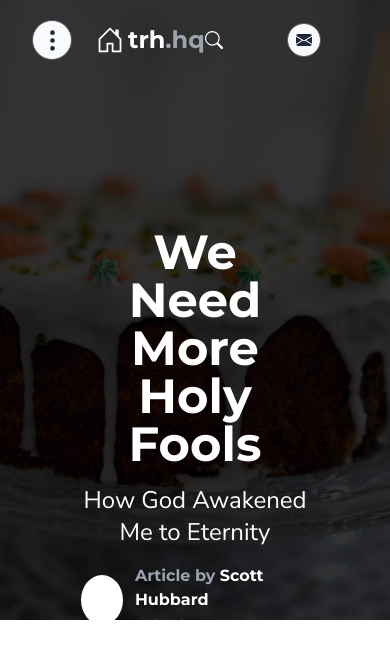
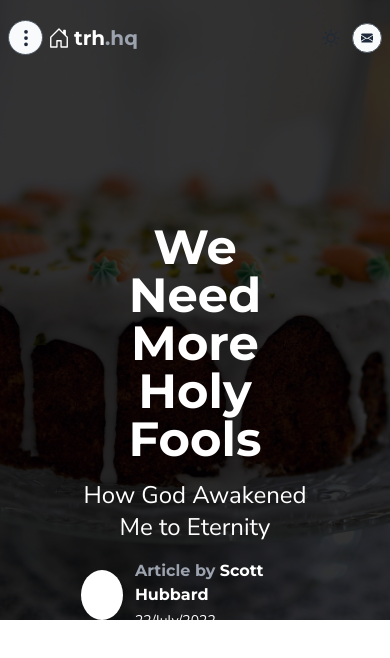
Before and after one commit to TRH-HQ/TRH-website-project, a Next.js app in the folder app_client/: page /home-page/components/Hero in a window 390 px wide. Shown: the top 658 px of the page. Built offline with nearby package versions, Linux system fonts and the light colour scheme.

Commit message:
refactor: dev progress | implementing page responsiveness

```diff
--- a/app_client/components/ThemeSwitcher.jsx
+++ b/app_client/components/ThemeSwitcher.jsx
@@ -1,6 +1,6 @@
 import React, { useState, useEffect } from 'react';
 
-function ThemeSwitcher({ isHero }) {
+function ThemeSwitcher({ isHeroNav }) {
   const storedTheme = window.localStorage.getItem('prefered-theme');
 
   const checkTheme = () => {
@@ -47,8 +47,8 @@ function ThemeSwitcher({ isHero }) {
     <>
       <div className="theme-switcher flex items-center">
         <button
-          className={`dark-mode-switch cursor-pointer custom-text-color_primary ${
-            !isLight && 'hidden'
+          className={`dark-mode-switch cursor-pointer  ${!isLight && 'hidden'} ${
+            isHeroNav ? 'text-white' : 'custom-text-color_primary'
           }
             `}
           onClick={setDarkTheme}
@@ -68,7 +68,7 @@ function ThemeSwitcher({ isHero }) {
         <button
           className={`light-mode-switch cursor-pointer custom-text-color_primary ${
             isLight && 'hidden'
-          }
+          } ${isHeroNav && 'text-white'}
             `}
           onClick={setLightTheme}
         >
--- a/app_client/pages/about-us/components/AboutTop.jsx
+++ b/app_client/pages/about-us/components/AboutTop.jsx
@@ -3,16 +3,16 @@ import React from 'react';
 function AboutTop() {
   return (
     <section>
-      <div className="about-top min-h-[400px] custom-background_black mt-50px pt-[100px] pb-[50px] mb-100px w-full">
+      <div className="about-top min-h-[400px] p-4 custom-background_black mt-50px pt-[100px] pb-[50px] mb-100px w-full">
         <div className="video-area">
-          <div className="w-2/5 bg-slate-500 mx-auto h-[300px]">
+          <div className="w-full h-[230px] xsm:w-4/5 xsm:h-[250px] sm:w-[450px] sm:h-[300px] bg-slate-500 mx-auto">
             Lorem ipsum dolor sit amet consectetur adipisicing elit. Aspernatur dolorum corporis
             recusandae vero officiis sit quo consequatur provident minima molestias?
           </div>
         </div>
       </div>
-      <div className="mx-auto w-3/5">
-        <div className="page-header text-center text-5xl mt-12 font-bold montserrat mb-[-16px]">
+      <div className="mx-auto w-full md:w-4/5 lg:w-3/5 px-[10px]">
+        <div className="page-header text-center text-4xl sm:text-5xl mt-12 font-bold montserrat mb-[-16px]">
           <span>About The Reformer's House</span>
         </div>
       </div>
--- a/app_client/pages/about-us/index.jsx
+++ b/app_client/pages/about-us/index.jsx
@@ -9,7 +9,7 @@ function AboutPage() {
   return (
     <MainNavbarLayout pageName="about-page w-full">
       <AboutTop />
-      <div className="w-3/5 mx-auto">
+      <div className="w-full sm:w-4/5 lg:w-3/5 mx-auto">
         <AboutText />
       </div>
     </MainNavbarLayout>
--- a/app_client/pages/home-page/components/HeroNav.jsx
+++ b/app_client/pages/home-page/components/HeroNav.jsx
@@ -1,14 +1,14 @@
 import React, { useState, useContext } from 'react';
 import Link from 'next/link';
+import dynamic from 'next/dynamic';
 import NavLinks from '../../../components/layout/NavLinks';
 import { SetMainOverlayContext } from '../../../contexts/MainOverlayContext';
 
-// import dynamic from 'next/dynamic';
 // import ThemeSwitcher from './ThemeSwitcher';
 
-// const DynamicThemeSwitcher = dynamic(() => import('../../../componenets/ThemeSwitcher'), {
-//   ssr: false
-// });
+const DynamicThemeSwitcher = dynamic(() => import('../../../components/ThemeSwitcher'), {
+  ssr: false
+});
 
 function HeroNavbar() {
   const { showMainOverlay, showContactsMenu } = useContext(SetMainOverlayContext);
@@ -28,18 +28,21 @@ function HeroNavbar() {
   }
 
   return (
-    <nav className="w-full py-2 px-8 flex bg-transparent hero-nav">
-      <aside className="left-side flex items-center">
+    <nav
+      className="w-full py-2 flex bg-transparent hero-nav
+     px-2 lg:px-8"
+    >
+      <aside className="left-side flex items-center mr-auto xl:mr-0">
         <button
-          className="mr-6 menu-button bg-gray-50 border-gray-600 rounded-full p-[7px] w-[40px] h-[40px] border"
+          className="lg:mr-6 mr-[5px] menu-button bg-gray-50 border-gray-600 rounded-full
+          w-[35px] h-[35px] p-[7px] lg:w-[40px] lg:h-[40px] border"
           onClick={showMainOverlay}
         >
           <svg
             xmlns="http://www.w3.org/2000/svg"
-            width="25"
-            height="25"
             fill="currentColor"
-            className="bi bi-three-dots-vertical text-slate-800"
+            className="bi bi-three-dots-vertical text-slate-800 w-[20px] h-[20px]
+            lg:h-[25px] lg:w-[25px]"
             viewBox="0 0 16 16"
           >
             <path d="M9.5 13a1.5 1.5 0 1 1-3 0 1.5 1.5 0 0 1 3 0zm0-5a1.5 1.5 0 1 1-3 0 1.5 1.5 0 0 1 3 0zm0-5a1.5 1.5 0 1 1-3 0 1.5 1.5 0 0 1 3 0z" />
@@ -50,15 +53,13 @@ function HeroNavbar() {
             <div className="brand-details flex items-center">
               <svg
                 xmlns="http://www.w3.org/2000/svg"
-                width="28"
-                height="28"
                 fill="currentColor"
-                className="bi bi-house-door text-white"
+                className="bi bi-house-door text-white w-[22px] h-[22px]"
                 viewBox="0 0 16 16"
               >
                 <path d="M8.354 1.146a.5.5 0 0 0-.708 0l-6 6A.5.5 0 0 0 1.5 7.5v7a.5.5 0 0 0 .5.5h4.5a.5.5 0 0 0 .5-.5v-4h2v4a.5.5 0 0 0 .5.5H14a.5.5 0 0 0 .5-.5v-7a.5.5 0 0 0-.146-.354L13 5.793V2.5a.5.5 0 0 0-.5-.5h-1a.5.5 0 0 0-.5.5v1.293L8.354 1.146zM2.5 14V7.707l5.5-5.5 5.5 5.5V14H10v-4a.5.5 0 0 0-.5-.5h-3a.5.5 0 0 0-.5.5v4H2.5z" />
               </svg>
-              <div className="ml-1 text-2xl font-bold montserrat text-white">
+              <div className="ml-1 text-[20px] lg:text-2xl font-bold montserrat text-white">
                 trh<span className="text-gray-400">.hq</span>{' '}
               </div>
             </div>
@@ -71,28 +72,27 @@ function HeroNavbar() {
         showReviewsDropdown={showReviewsDropdown}
       />
       <aside className="right-side flex items-center">
-        <button className="search-icon text-white mr-8">
+        <button className="hidden md:inline-block search-icon text-white mr-8">
           <svg
             xmlns="http://www.w3.org/2000/svg"
-            width="18"
-            height="18"
             fill="currentColor"
-            className="bi bi-search"
+            className="bi bi-search w-[18px] h-[18px]"
             viewBox="0 0 16 16"
           >
             <path d="M11.742 10.344a6.5 6.5 0 1 0-1.397 1.398h-.001c.03.04.062.078.098.115l3.85 3.85a1 1 0 0 0 1.415-1.414l-3.85-3.85a1.007 1.007 0 0 0-.115-.1zM12 6.5a5.5 5.5 0 1 1-11 0 5.5 5.5 0 0 1 11 0z" />
           </svg>
         </button>
+        <DynamicThemeSwitcher isHeroNav={isHeroNav} />
         <button
-          className="ml-8 menu-button bg-gray-50 border-gray-600 rounded-full p-[8px] w-[34px] h-[34px] border"
+          className="ml-[12px] lg:ml-8 menu-button bg-gray-50 border-gray-600 rounded-full
+          p-[6px] w-[30px] h-[30px] sm:w-[34px] sm:h-[34px] sm:p-[7px] border"
           onClick={showContactsMenu}
         >
           <svg
             xmlns="http://www.w3.org/2000/svg"
-            width="16"
-            height="16"
             fill="currentColor"
-            className="bi bi-envelope-fill text-slate-800"
+            className="bi bi-envelope-fill text-slate-800 w-[14px] h-[14px] pl-[2px]
+             sm:w-[16px] sm:h-[16px]"
             viewBox="0 0 16 16"
           >
             <path d="M.05 3.555A2 2 0 0 1 2 2h12a2 2 0 0 1 1.95 1.555L8 8.414.05 3.555ZM0 4.697v7.104l5.803-3.558L0 4.697ZM6.761 8.83l-6.57 4.027A2 2 0 0 0 2 14h12a2 2 0 0 0 1.808-1.144l-6.57-4.027L8 9.586l-1.239-.757Zm3.436-.586L16 11.801V4.697l-5.803 3.546Z" />
--- a/app_client/pages/permissions/index.jsx
+++ b/app_client/pages/permissions/index.jsx
@@ -7,10 +7,10 @@ import PermissionsText from './components/PermissionsText';
 function PermissionsPage() {
   return (
     <MainNavbarLayout pageName="permissions">
-      <div className="page-header text-5xl pt-[100px] montserrat text-center font-bold">
+      <div className="page-header text-4xl sm:text-5xl pt-[100px] montserrat text-center font-bold">
         Permissions
       </div>
-      <section className="w-3/5 mx-auto">
+      <section className="w-full sm:4/5 lg:w-3/5 mx-auto">
         <PermissionsText />
       </section>
     </MainNavbarLayout>
--- a/app_client/pages/policy-page/index.jsx
+++ b/app_client/pages/policy-page/index.jsx
@@ -7,10 +7,10 @@ import PolicyText from './components/PolicyText';
 function PolicyPage() {
   return (
     <MainNavbarLayout pageName="policy">
-      <div className="page-header text-5xl pt-[100px] montserrat text-center font-bold">
+      <div className="page-header text-4xl sm:text-5xl pt-[100px] montserrat text-center font-bold">
         Privacy Policy
       </div>
-      <section className="w-3/5 mx-auto">
+      <section className="w-full sm:w-4/5 lg:w-3/5 mx-auto">
         <PolicyText />
       </section>
     </MainNavbarLayout>
--- a/app_client/pages/posts/article/components/PostAuthorIntro.jsx
+++ b/app_client/pages/posts/article/components/PostAuthorIntro.jsx
@@ -3,7 +3,7 @@ import React from 'react';
 function PostAuthorIntro() {
   return (
     <section className="mt-12 border-t py-6 text-lg text-center">
-      <div className="custom-text-color_secondary">
+      <div className="custom-text-color_secondary p-4">
         <span className="font-bold montserrat inline custom-text-color_secondary-stay">
           Scott Hubbard{' '}
         </span>
--- a/app_client/pages/posts/article/index.jsx
+++ b/app_client/pages/posts/article/index.jsx
@@ -7,7 +7,7 @@ import MainNavbarLayout from '../../../components/layout/MainNavbarLayout';
 function PostPage() {
   return (
     <MainNavbarLayout pageName="article">
-      <div className="w-3/5 mx-auto pt-28">
+      <div className="w-full sm:w-4/5 lg:w-3/5 mx-auto pt-20 xsm:pt-28">
         <PostIntro />
         <PostText />
         <PostAuthorIntro />
```
Also changed, not shown: app_client/components/layout/Navbar.jsx (+14 -15 lines), app_client/pages/posts/article/components/PostIntro.jsx (+10 -6 lines).
